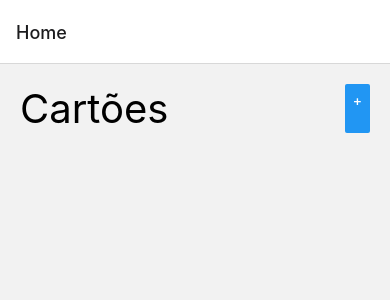
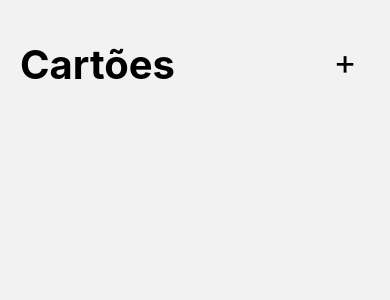
Before and after one commit to samuelalves3324/desafio-neopro, a React Native app: screen /Home in a window 390 px wide. Shown: the top 300 px of the page. Built offline with nearby package versions, Linux system fonts and the light colour scheme.

Commit message:
add styles in the headers

```diff
--- a/App.js
+++ b/App.js
@@ -9,8 +9,20 @@ export default function App() {
   return (
     <NavigationContainer>
       <Stack.Navigator>
-        <Stack.Screen name="Home" component={Home} />
-        <Stack.Screen name="AddCards" component={AddCards} />
+        <Stack.Screen
+          name="Home"
+          component={Home}
+          options={{
+            headerShown: false,
+          }}
+        />
+        <Stack.Screen
+          name="AddCards"
+          component={AddCards}
+          options={{
+            headerShown: false,
+          }}
+        />
       </Stack.Navigator>
     </NavigationContainer>
   );
--- a/src/pages/AddCards.js
+++ b/src/pages/AddCards.js
@@ -2,8 +2,20 @@ import { StyleSheet, Text, View, Button } from 'react-native';
 
 export default function AddCards() {
   return (
-    <View>
-      <Text>Adicionar cartão</Text>
+    <View style={styles.container}>
+      <Text style={styles.title}>Adicionar cartão</Text>
     </View>
   );
 };
+
+const styles = StyleSheet.create({
+  container: {
+    flex: 1,
+    marginTop: 20,
+  },
+  title: {
+    fontSize: 30,
+    fontWeight: 'bold',
+    padding: 20,
+  }
+});
--- a/src/pages/Home.js
+++ b/src/pages/Home.js
@@ -1,23 +1,40 @@
-import { StyleSheet, Text, View, Button } from 'react-native';
+import { StyleSheet, Text, View, TouchableOpacity } from 'react-native';
 
-export default function Home() {
+export default function Home({ navigation }) {
   return (
-    <View>
+    <View style={styles.container}>
       <View style={styles.header}>
         <Text style={styles.title}>Cartões</Text>
-        <Button title="+"/>
+        <TouchableOpacity style={styles.button} onPress={ () => navigation.navigate('AddCards') }>
+          <Text style={styles.buttonTitle}>+</Text>
+        </TouchableOpacity>
       </View>
     </View>
   );
 };
 
 const styles = StyleSheet.create({
+  container: {
+    flex: 1,
+    marginTop: 20,
+  },
   title: {
     fontSize: 40,
+    fontWeight: 'bold',
   },
   header: {
     flexDirection: 'row',
     justifyContent: 'space-between',
     padding: 20,
   },
+  button: {
+    width: 50,
+    height: 50,
+    alignItems: 'center',
+    borderRadius: 15,
+  },
+  buttonTitle: {
+    fontSize: 35,
+    margin: 0,
+  }
 });
```
